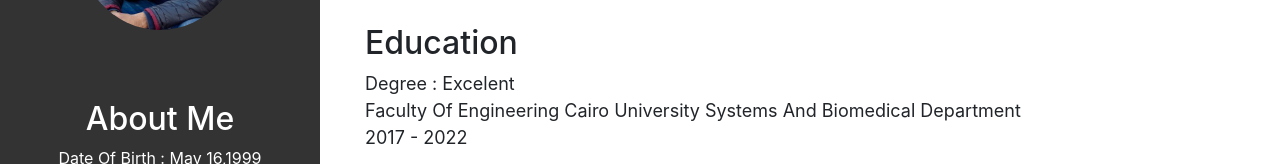
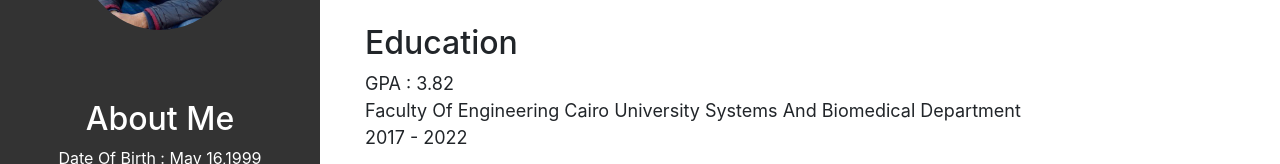
Before and after one commit to ahmed-sedky/My_Cv, a plain HTML site: page index.html in a window 1280 px wide. Shown: the part 240-404 px from the top of the page. Drawn offline with nearby package versions, Linux system fonts and the light colour scheme.

Commit message:
4th Commit

```diff
--- a/index.html
+++ b/index.html
@@ -78,7 +78,7 @@
                         <div class="container">
                             <h2>Education</h2>
                             <ul class="list-unstyled ">
-                                <li>Degree : Excelent</li>
+                                <li>GPA : 3.82</li>
                                 <li>Faculty Of Engineering Cairo University Systems And Biomedical Department</li>
                                 <li>2017 - 2022</li>
                             </ul>
```
